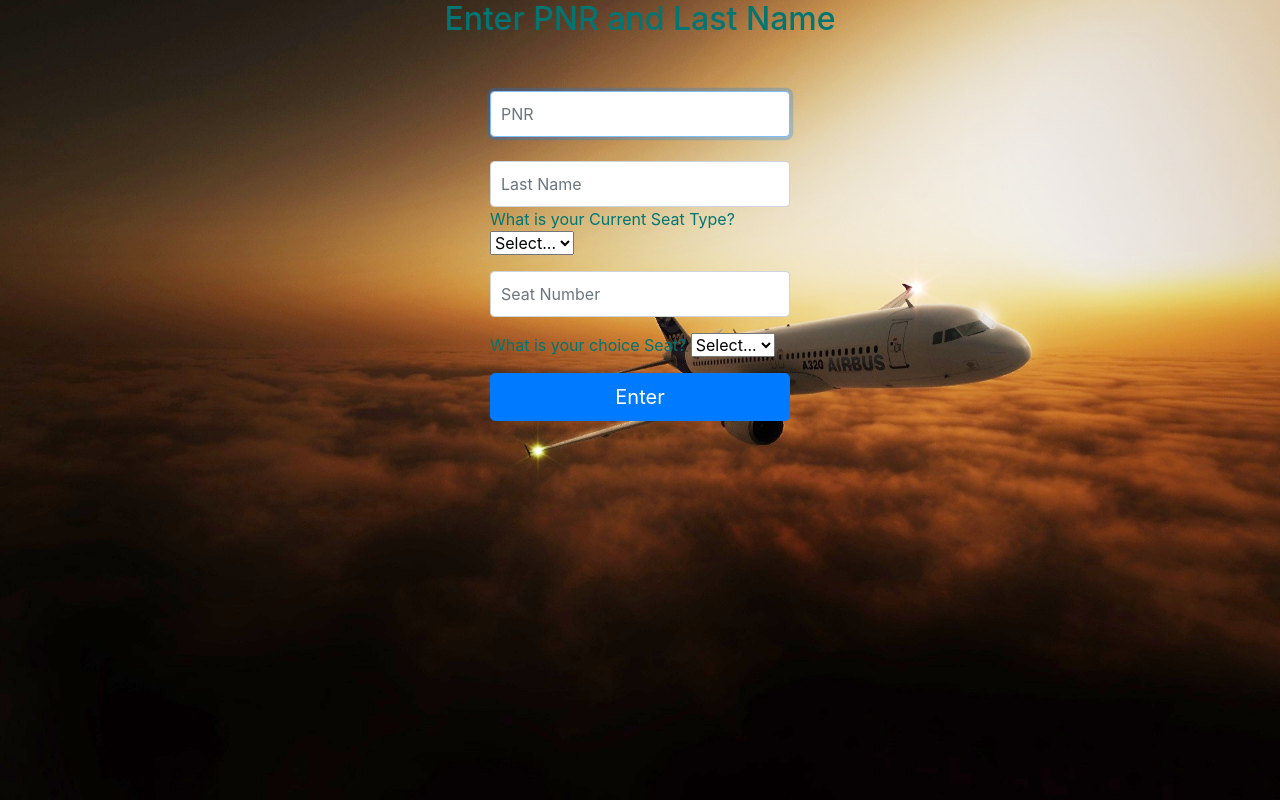
After one commit to sanjibbaral435/neons-2018, a PHP site: page /seat.php in a window 1280 px wide. The commit adds this page. Run offline with PHP 8.4, Linux system fonts and the light colour scheme; some libraries are stand-ins or nearby versions.

Commit message:
Added images changes

```diff
--- /dev/null
+++ b/seat.php
@@ -0,0 +1,228 @@
+<?php
+   ob_start();
+   session_start();
+?>
+
+<?
+   // error_reporting(E_ALL);
+   // ini_set("display_errors", 1);
+?>
+
+<html lang = "en">
+
+   <head>
+      <title>Seat_Match</title>
+      <link href = "css/bootstrap.min.css" rel = "stylesheet">
+
+      <style>
+         body {
+            /*padding-top: 40px;
+            //padding-bottom: 40px;
+            //background-color: #ADABAB;*/
+			background: url(images/airline.jpg) no-repeat center center fixed;
+			-webkit-background-size: cover;
+			-moz-background-size: cover;
+			-o-background-size: cover;
+			background-size: cover;
+         }
+
+         .form-signin {
+            max-width: 330px;
+            padding: 15px;
+            margin: 0 auto;
+            color: #017572;
+         }
+
+         .form-signin .form-signin-heading,
+         .form-signin .checkbox {
+            margin-bottom: 10px;
+         }
+
+         .form-signin .checkbox {
+            font-weight: normal;
+         }
+
+         .form-signin .form-control {
+            position: relative;
+            height: auto;
+            -webkit-box-sizing: border-box;
+            -moz-box-sizing: border-box;
+            box-sizing: border-box;
+            padding: 10px;
+            font-size: 16px;
+         }
+
+         .form-signin .form-control:focus {
+            z-index: 2;
+         }
+
+         .form-signin input[type="email"] {
+            margin-bottom: -1px;
+            border-bottom-right-radius: 0;
+            border-bottom-left-radius: 0;
+            border-color:#017572;
+         }
+
+         .form-signin input[type="password"] {
+            margin-bottom: 10px;
+            border-top-left-radius: 0;
+            border-top-right-radius: 0;
+            border-color:#017572;
+         }
+
+         h2{
+            text-align: center;
+            color: #017572;
+         }
+      </style>
+
+   </head>
+
+   <body background="images/AA.jpg"  background-size:100% 100vh>
+
+      <h2>Enter PNR and Last Name</h2>
+      <div class = "container form-signin">
+
+         <?php
+
+			define('DB_SERVER', 'localhost');
+			define('DB_USERNAME', 'root');
+			define('DB_PASSWORD', '');
+			define('DB_NAME', 'user_db');
+
+			/* Attempt to connect to MySQL database */
+			$link = mysqli_connect(DB_SERVER, DB_USERNAME, DB_PASSWORD, DB_NAME);
+
+			// Check connection
+			if($link === false){
+				die("ERROR: Could not connect. " . mysqli_connect_error());
+			}
+
+            // Define variables and initialize with empty values
+			$pnr = $lastname = $choice_seat = $curr_seat = $seat_num = "";
+			$lastname_err = $pnr_err = "";
+
+
+			// Processing form data when form is submitted
+			if($_SERVER["REQUEST_METHOD"] == "POST"){
+
+				// Check if lastname is empty
+				if(empty($_POST["lastname"])){
+					echo 'Please enter last name.';
+				} else{
+					$lastname = trim($_POST["lastname"]);
+				}
+
+				// Check if PNR is empty
+				if(empty($_POST['pnr'])){
+					echo 'Please enter your PNR';
+				} else{
+					$pnr = trim($_POST['pnr']);
+				}
+
+				// Check if seat num is empty
+				if(empty($_POST['seat_num'])){
+					echo 'Please enter your Seat Number';
+				} else{
+					$seat_num = trim($_POST['seat_num']);
+				}
+
+				if(!isset($_POST['curr_seat'])){
+					echo "You forgot to select your current seat";
+				} else {
+					$curr_seat = trim($_POST['curr_seat']);
+				}
+
+				if(!isset($_POST['choice_seat'])){
+					echo "You forgot to select your choice seat";
+				} else {
+					$choice_seat = trim($_POST['choice_seat']);
+				}
+
+				echo "choice_seat ".$choice_seat." current seat: ".$curr_seat." seat number".$seat_num;
+
+				// Validate credentials
+				if(empty($lastname_err) && empty($pnr_err)){
+					$sql = "SELECT lastname FROM user_cred WHERE pnr = $pnr";
+
+					$result = mysqli_query($link, $sql);
+
+					if (mysqli_num_rows($result) > 0) {
+						while($row = mysqli_fetch_assoc($result)) {
+							if($row["lastname"] == $lastname){
+								/* pnr is correct, so start a new session and
+								save the pnr to the session */
+								session_start();
+								$_SESSION['pnr'] = $pnr;
+
+
+								//insert all the data to user_req table
+								$sql_insert = "INSERT INTO user_req (pnr, current_seat, choice_seat, seat_num)
+								VALUES ('$pnr', '$curr_seat', '$choice_seat', '$seat_num')";
+
+
+								//echo $sql_insert;
+								if (mysqli_query($link, $sql_insert)) {
+									echo "New record created successfully";
+								} else {
+									echo "Error: " . $sql . "<br>" . $conn->error;
+								}
+
+
+
+								header("location: welcome.php");
+							} else {
+								echo 'The pnr you entered was not valid.';
+							}
+						}
+					} else {
+						echo "PNR or Last Name is not Valid";
+					}
+
+				}
+
+				// Close connection
+				mysqli_close($link);
+			}
+      ?>
+      </div> <!-- /container -->
+
+      <div class = "container">
+
+         <form class = "form-signin" role = "form"
+            action = "<?php echo htmlspecialchars($_SERVER['PHP_SELF']);
+            ?>" method = "post">
+
+            <input type = "text" class = "form-control"
+               name = "pnr" placeholder = "PNR"
+               required autofocus></br>
+            <input type = "text" class = "form-control"
+               name = "lastname" placeholder = "Last Name" required>
+			<p>
+			What is your Current Seat Type?
+			<select name="curr_seat">
+			  <option value="">Select...</option>
+			  <option value="W">Window</option>
+			  <option value="M">Middle</option>
+			  <option value="A">Aisle</option>
+			</select>
+			</p>
+			<p>
+			<input type = "text" class = "form-control"
+               name = "seat_num" placeholder = "Seat Number" required>
+			<p>
+			What is your choice Seat?
+			<select name="choice_seat">
+			  <option value="">Select...</option>
+			  <option value="W">Window</option>
+			  <option value="M">Middle</option>
+			  <option value="A">Aisle</option>
+			</select>
+			</p>
+            <button class = "btn btn-lg btn-primary btn-block" type = "submit"
+               name = "login">Enter</button>
+         </form>
+      </div>
+
+   </body>
+</html>
```
Also changed, not shown: index.php (+22 -136 lines), welcome.php (+11 -4 lines), images/AA.jpg (added), images/airline.jpg (added), images/seat.png (added).
